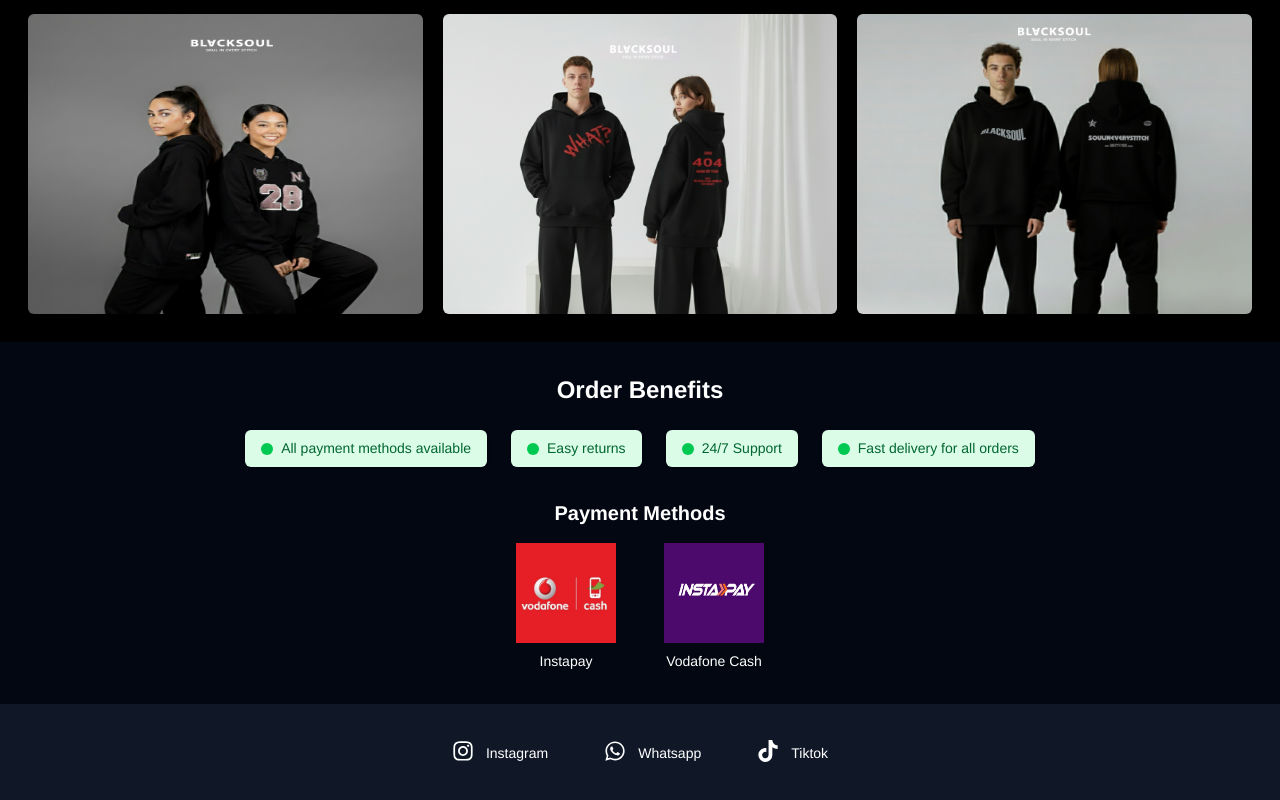
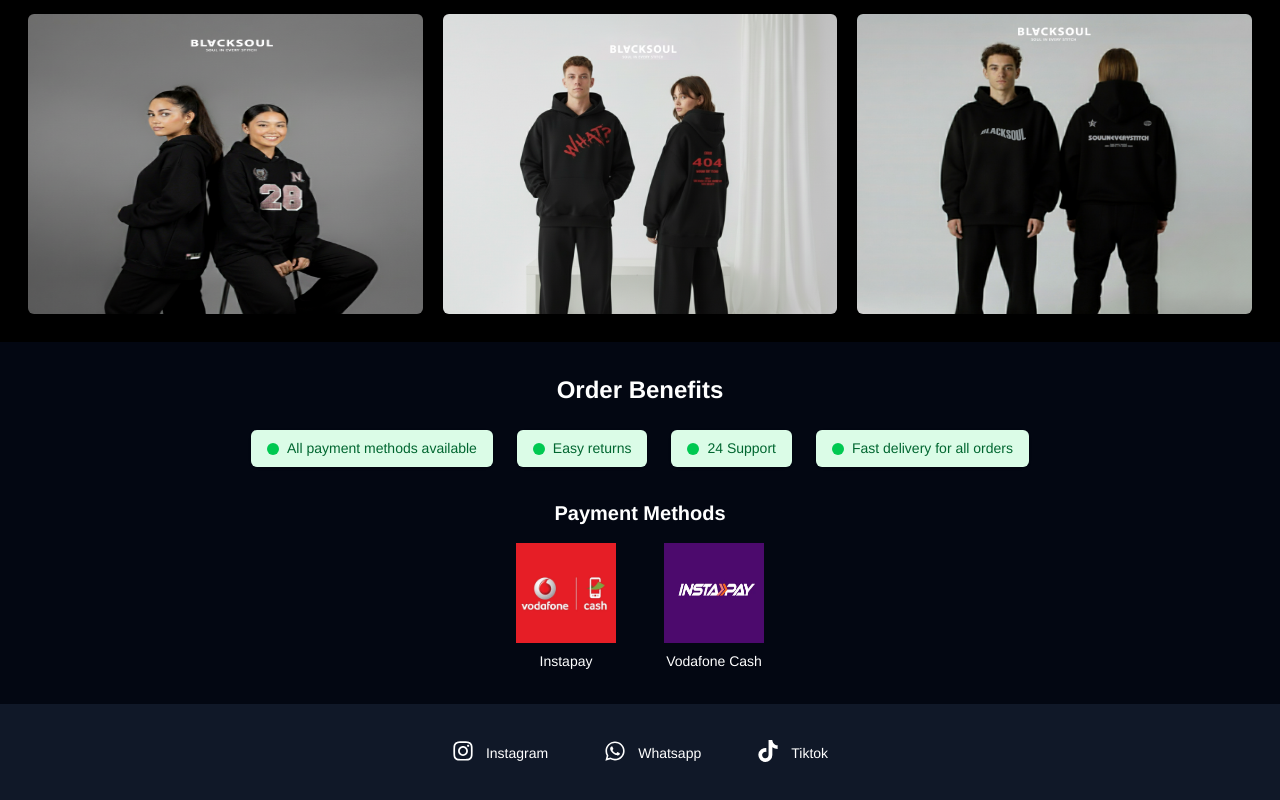
Before and after one commit to MuhamedSherif2/BLACKSOUL, a React (Vite) app: page / in a window 1280 px wide. Shown: the part 870-1670 px from the top of the page. Built offline with nearby package versions, Linux system fonts and the light colour scheme.

Commit message:
Fix typo in payment feature text

```diff
--- a/src/components/About.tsx
+++ b/src/components/About.tsx
@@ -4,7 +4,7 @@ const PaymentInfo = () => {
     const features = [
         { id: 1, text: "All payment methods available" },
         { id: 2, text: "Easy returns" },
-        { id: 3, text: "24/7 Support" },
+        { id: 3, text: "24 Support" },
         { id: 4, text: "Fast delivery for all orders" },
     ];
 
```
